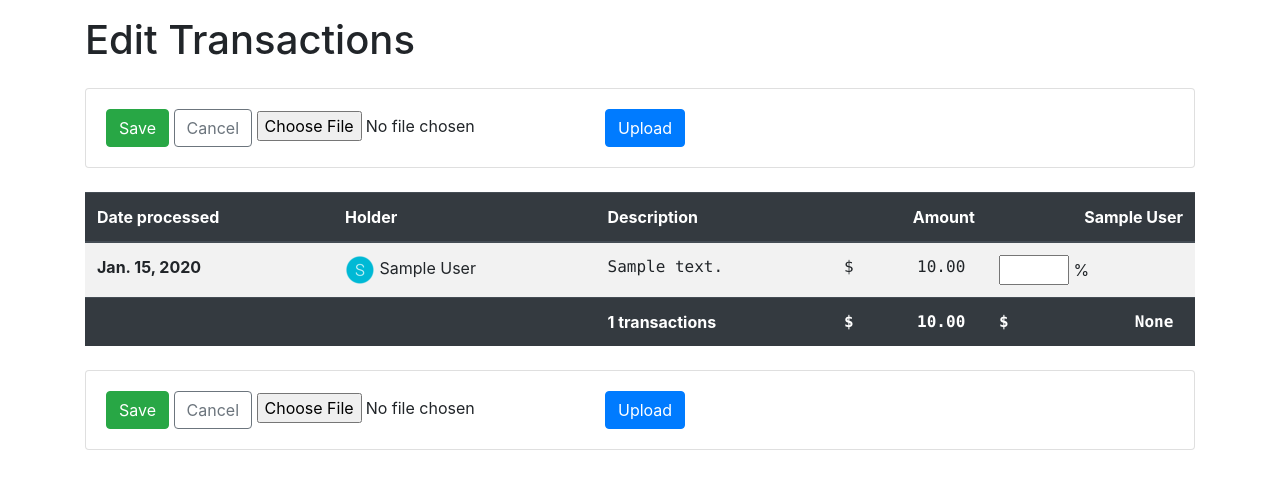
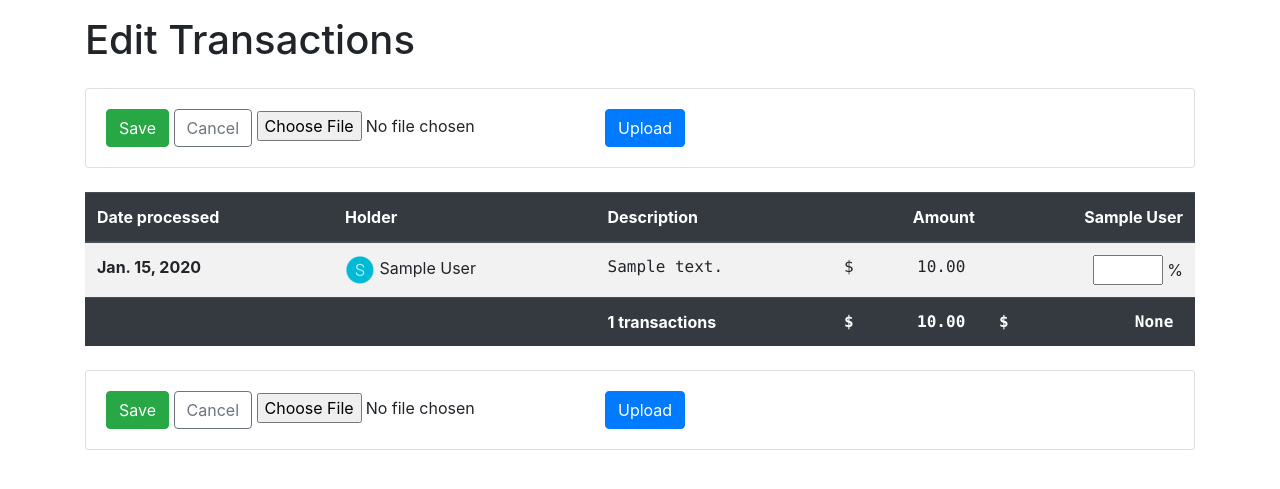
Before and after one commit to dylanjboyd/payup, a Django app: page /edit/ in a window 1280 px wide. Shown: the top 489 px of the page. Run offline with Django 3.2, Linux system fonts and the light colour scheme; tables that the repository leaves empty hold one stand-in row (values such as "Sample post"); some libraries are stand-ins or nearby versions; some web fonts are replaced.

Commit message:
Align edit inputs right

```diff
--- a/templates/payments/edit.html
+++ b/templates/payments/edit.html
@@ -4,6 +4,7 @@
 {% block title %}Edit Transactions{% endblock %}
 
 {% block share_cell %}
-    <input class="share-input" name="{% share_map_key record holder %}" type="text"
-           value="{% share_map_value share_map record holder %}"> %
+    <div class="text-right"><input class="share-input" name="{% share_map_key record holder %}" type="text"
+                                   value="{% share_map_value share_map record holder %}"> %
+    </div>
 {% endblock %}
```
